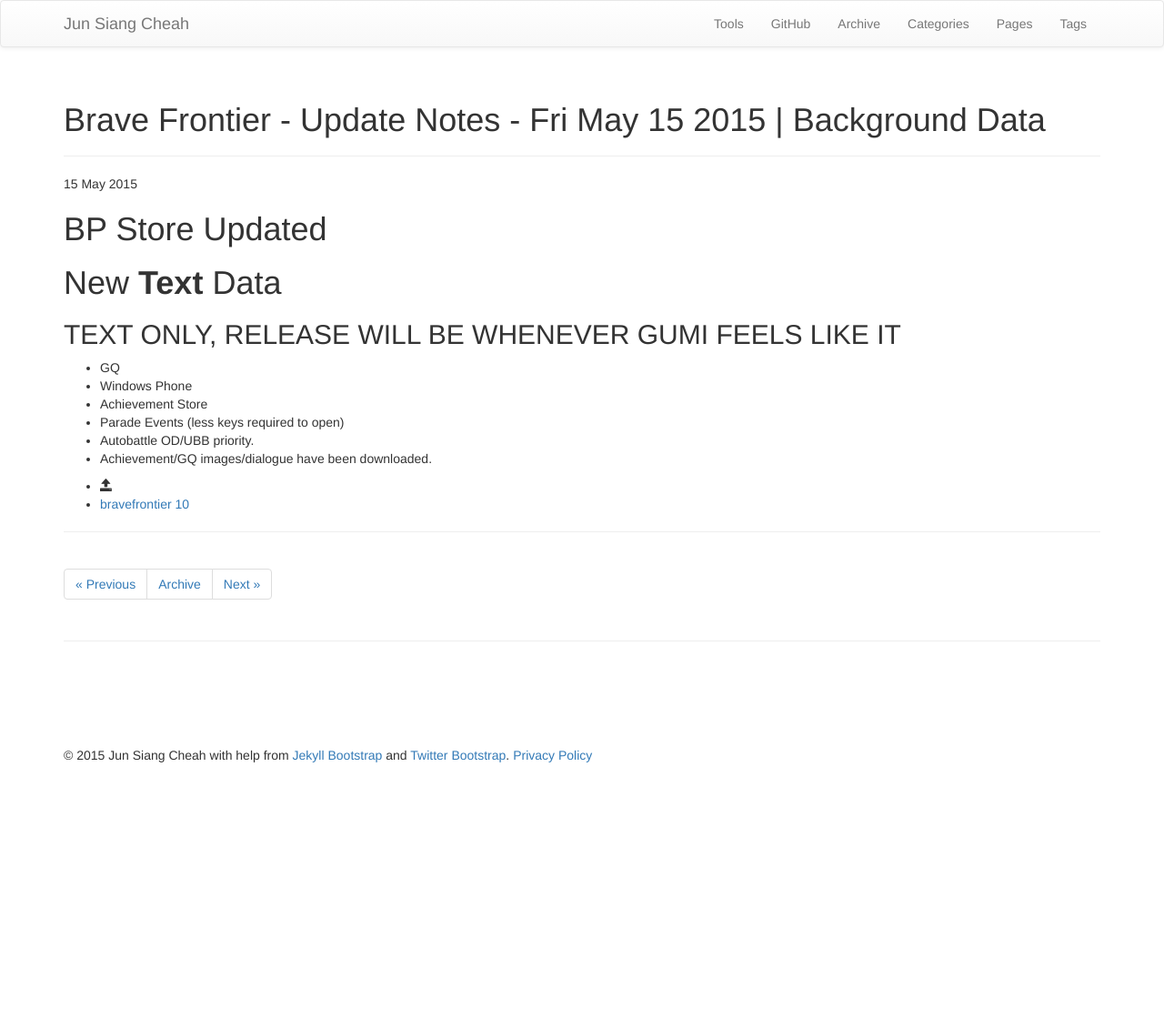
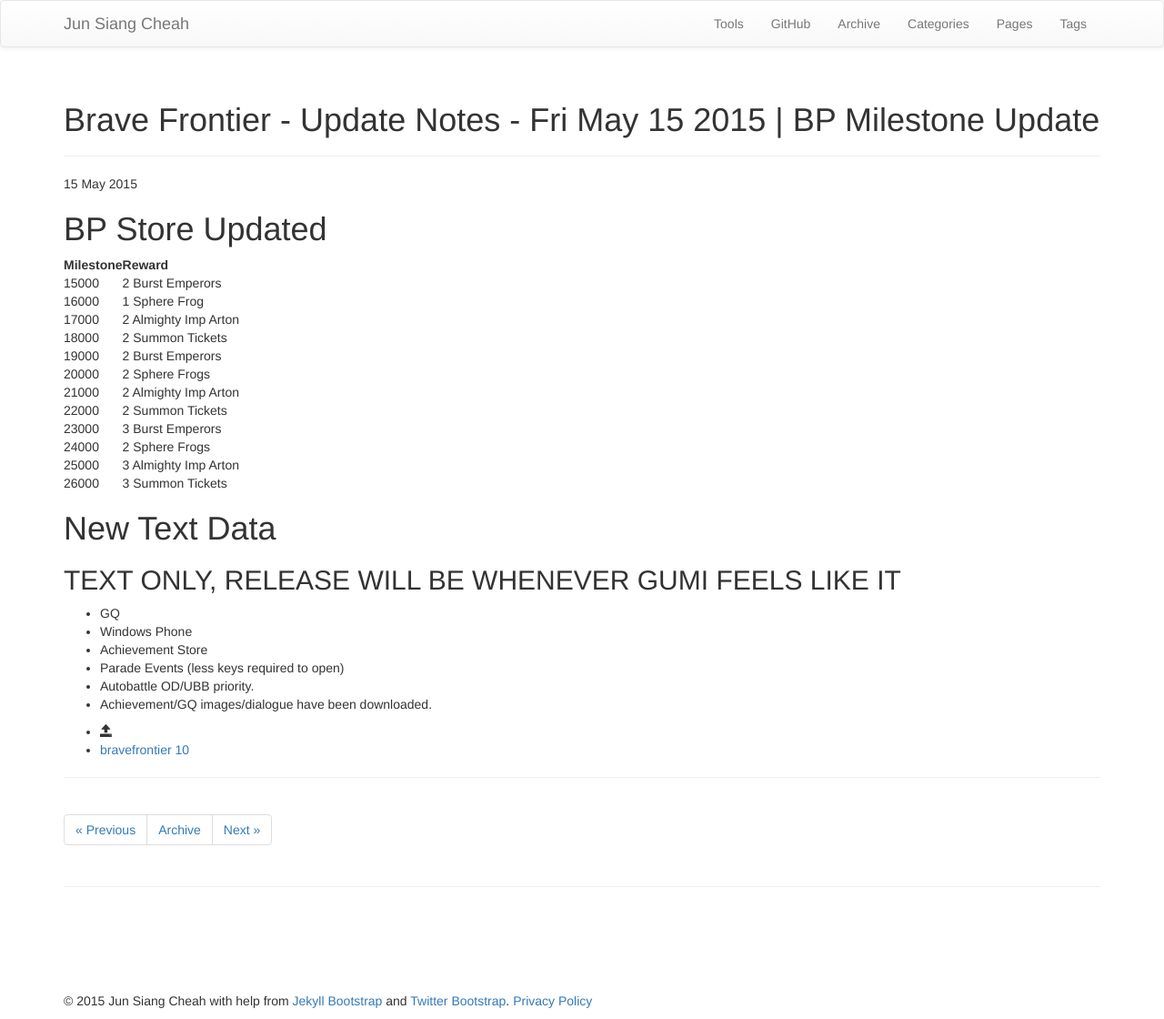
Before and after one commit to Deathmax/deathmax.github.io, a Jekyll site: the page built from _posts/2015-05-15-bravefrontier-update-notes.md, in a window 1280 px wide. Shown: the whole page at 91% size. Built offline with Jekyll 4.4.1, drawn with Linux system fonts in a browser that asks for light colours; nearby versions of some CDN libraries; library files that are not in the unit come from our copies; before the commit the page ends 900 px from its top, so only the background shows below that.

Commit message:
fix a few notes

```diff
--- a/_posts/2015-05-15-bravefrontier-update-notes.md
+++ b/_posts/2015-05-15-bravefrontier-update-notes.md
@@ -1,6 +1,6 @@
 ---
 layout: post
-title: Brave Frontier - Update Notes - Fri May 15 2015 | Background Data
+title: Brave Frontier - Update Notes - Fri May 15 2015 | BP Milestone Update
 category: bravefrontier
 ---
 
@@ -8,7 +8,22 @@
 
 #BP Store Updated
 
-#New **Text** Data
+|Milestone|Reward|
+|--|--|
+|15000|2 Burst Emperors|
+|16000|1 Sphere Frog|
+|17000|2 Almighty Imp Arton|
+|18000|2 Summon Tickets|
+|19000|2 Burst Emperors|
+|20000|2 Sphere Frogs|
+|21000|2 Almighty Imp Arton|
+|22000|2 Summon Tickets|
+|23000|3 Burst Emperors|
+|24000|2 Sphere Frogs|
+|25000|3 Almighty Imp Arton|
+|26000|3 Summon Tickets|
+
+#New Text Data
 
 ##TEXT ONLY, RELEASE WILL BE WHENEVER GUMI FEELS LIKE IT
 
```
Also changed, not shown: _posts/2015-04-27-bravefrontier-update-notes.md (+6 -2 lines).
